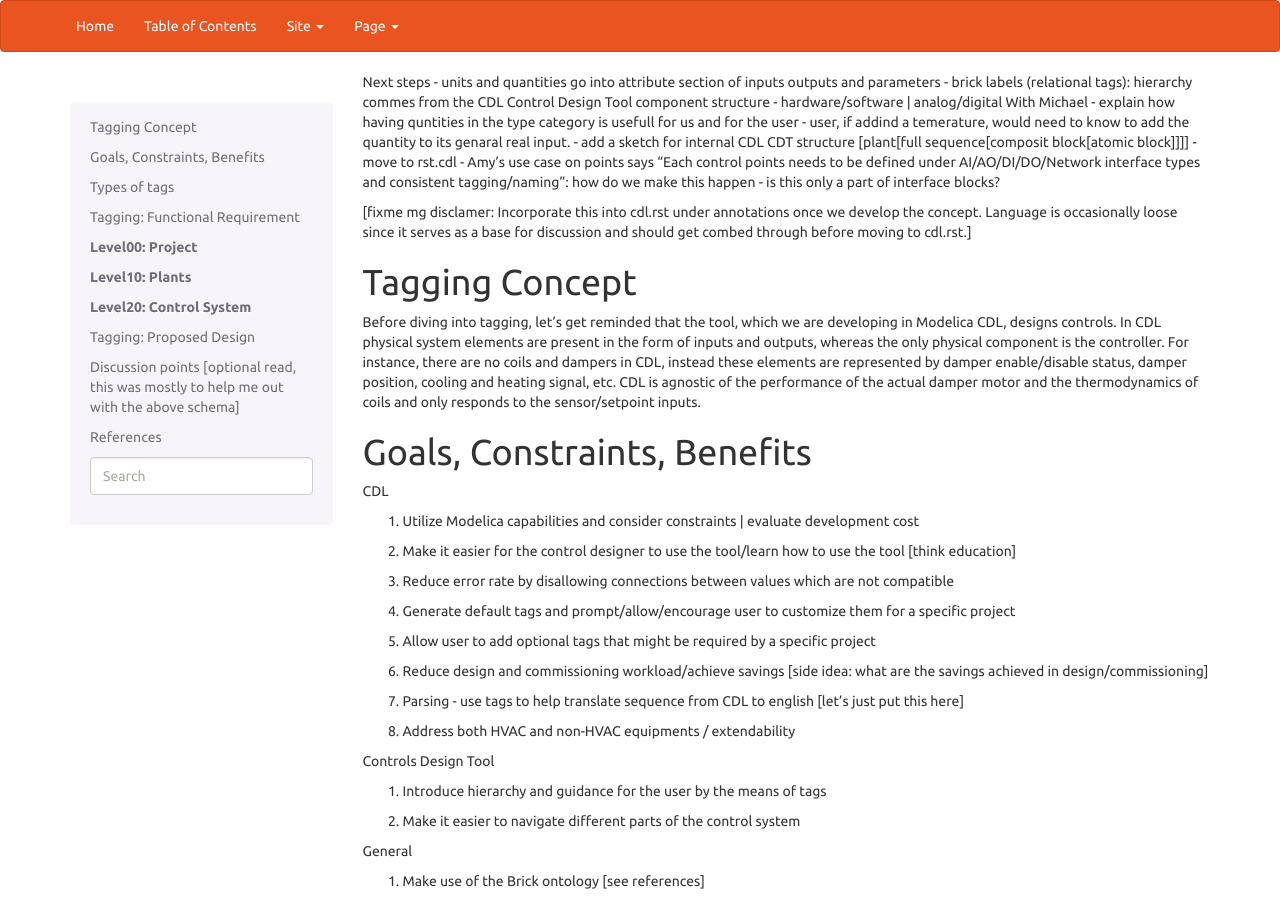
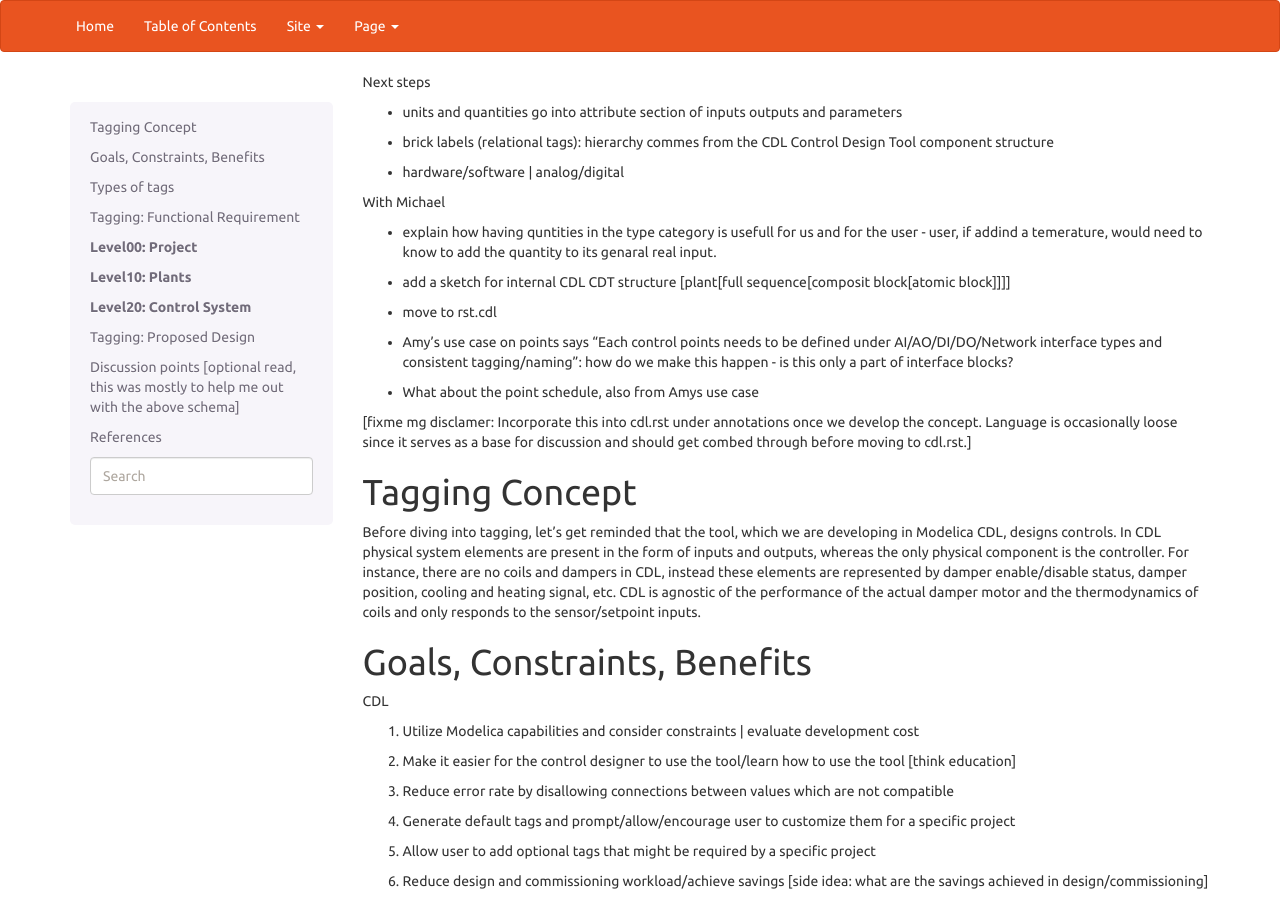
Before and after one commit to lbl-srg/obc, a Sphinx documentation site: the page built from specification/source/draftTaggingConcept.rst, in a window 1280 px wide and 900 px high. Built offline with Sphinx 7.4.7, drawn with Linux system fonts in a browser that asks for light colours.

Commit message:
Update draftTaggingConcept.rst

```diff
--- a/specification/source/draftTaggingConcept.rst
+++ b/specification/source/draftTaggingConcept.rst
@@ -1,12 +1,22 @@
 Next steps
+
 - units and quantities go into attribute section of inputs outputs and parameters
+
 - brick labels (relational tags): hierarchy commes from the CDL Control Design Tool component structure
+
 - hardware/software | analog/digital
+
 With Michael
+
 - explain how having quntities in the type category is usefull for us and for the user - user, if addind a temerature, would need to know to add the quantity to its genaral real input.
+
 - add a sketch for internal CDL CDT structure [plant[full sequence[composit block[atomic block]]]]
+
 - move to rst.cdl
+
 - Amy's use case on points says "Each control points needs to be defined under AI/AO/DI/DO/Network interface types and consistent tagging/naming": how do we make this happen - is this only a part of interface blocks?
+
+- What about the point schedule, also from Amys use case
 
 [fixme mg disclamer: Incorporate this into cdl.rst under annotations once we develop the concept. Language is occasionally loose since it serves as a base for discussion and should get combed through before moving to cdl.rst.]
 
```
